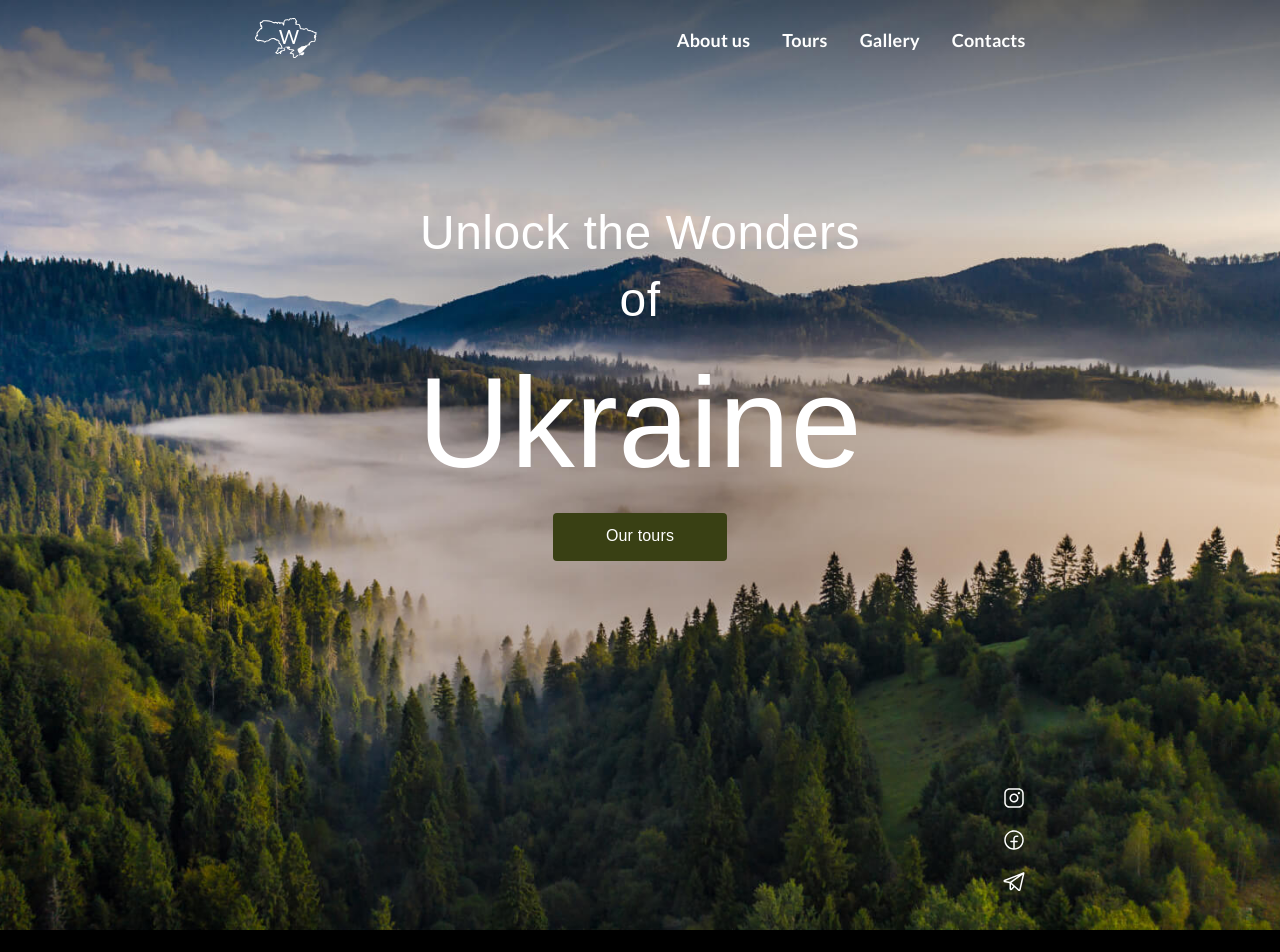
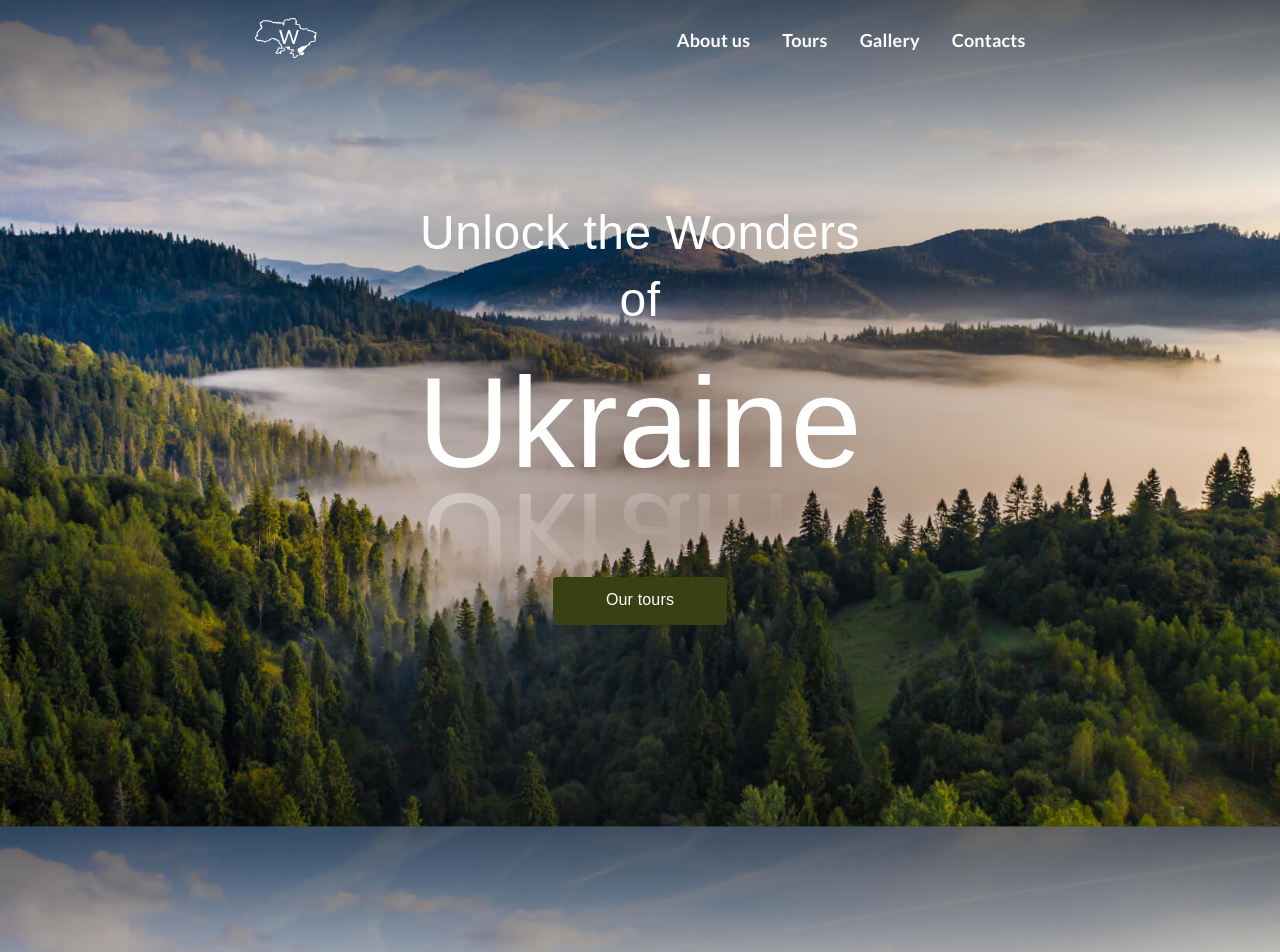
Before and after one commit to elenabadun/wonders_of_ukraine, a website built with Vite: page src/index.html in a window 1280 px wide. Shown: the top 952 px of the page. Built offline with nearby package versions, Linux system fonts and the light colour scheme; a web font is replaced by a local one.

Commit message:
added changes

```diff
--- a/src/css/about-us.css
+++ b/src/css/about-us.css
@@ -1,5 +1,5 @@
 .about-us-section {
-  background-image: url();
+  background-image: url(../img/logo/map.svg);
   background-size: cover;
 }
 
--- a/src/css/base.css
+++ b/src/css/base.css
@@ -1,3 +1,3 @@
 body {
-  background-color: black;
+  background: #141a19;
 }
--- a/src/css/hero.css
+++ b/src/css/hero.css
@@ -2,6 +2,7 @@
   background-image: url(../img/hero/hero.jpg);
   background-size: cover;
   background-position: center;
+  background-attachment: fixed;
   margin-bottom: 80px;
 }
 
@@ -9,6 +10,7 @@
   max-width: 234px;
   margin-left: auto;
   margin-right: auto;
+  margin-bottom: 64px;
   font-family: 'Jomolhari', sans-serif;
   font-weight: 400;
   font-size: 24px;
@@ -20,10 +22,31 @@
 }
 
 .hero-title-part {
+  position: relative;
   font-size: 64px;
 }
 
+.hero-title-part::after {
+  position: absolute;
+  left: 0;
+  bottom: 0;
+  content: 'Ukraine';
+  color: transparent;
+  transform: scaleY(-1) translateY(-134px);
+
+  background: linear-gradient(
+    15deg,
+    #fff -54.67%,
+    rgba(255, 255, 255, 0) 58.38%
+  );
+  background-clip: text;
+  -webkit-background-clip: text;
+  -webkit-text-fill-color: transparent;
+}
+
 .hero-button {
+  position: relative;
+  z-index: 999;
   display: flex;
   justify-content: center;
   align-items: center;
@@ -54,6 +77,11 @@
 
 /* Styles for Tablet devices */
 @media only screen and (min-width: 835px) {
+  .hero-section {
+    position: relative;
+    padding-bottom: 301px;
+  }
+
   .hero-title {
     max-width: 468px;
     font-size: 48px;
@@ -64,6 +92,10 @@
   }
 
   .hero-social-list {
+    position: absolute;
+    padding-bottom: 0;
+    right: calc(50% - 44vw);
+    bottom: 64px;
     flex-direction: column;
     align-items: flex-end;
   }
```
Also changed, not shown: src/img/map1.svg (added).
